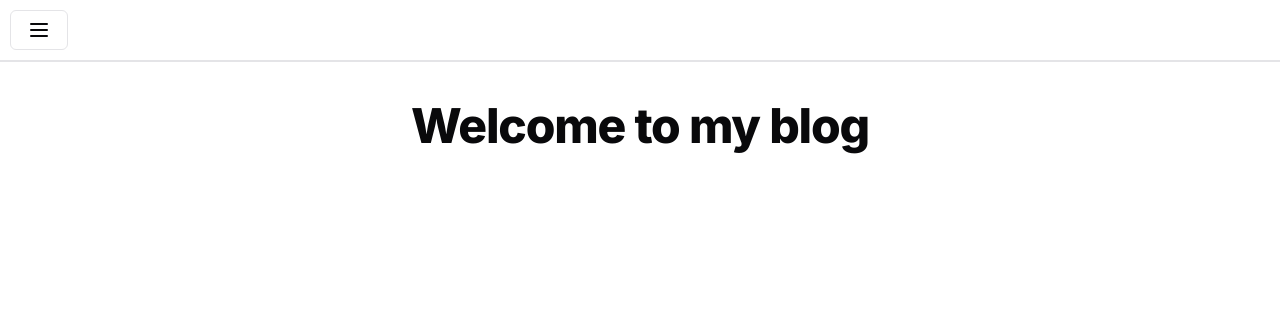
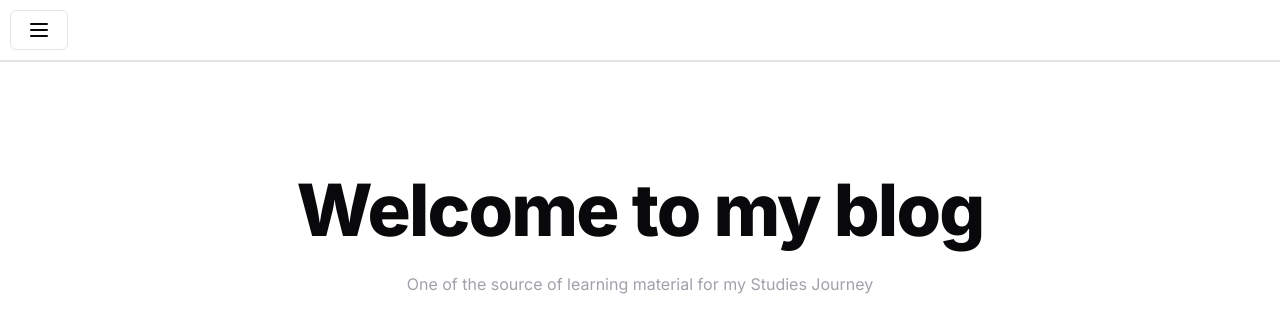
Before and after one commit to apiz23/hafizu-blog, a Next.js app: page / in a window 1280 px wide. Shown: the top 332 px of the page. Built offline with nearby package versions, Linux system fonts and the light colour scheme.

Commit message:
add new title

```diff
--- a/app/folder/page.tsx
+++ b/app/folder/page.tsx
@@ -31,17 +31,20 @@ export default function page() {
 	return (
 		<>
 			{error && <p>Error: {error}</p>}
-			<div className="w-full p-10 my-10 space-x-6 grid grid-cols-1 md:grid-cols-2 border border-white">
+			<div className="min-h-screen w-full p-10 md:space-x-2 grid grid-cols-1 md:grid-cols-2 bg-white dark:bg-black">
 				{levels.map((level) => (
-					<button>
-						<Card key={level.id}>
-							<CardHeader className="text-center p-5">
+					<Card
+						key={level.id}
+						className="dark:hover:text-black hover:bg-zinc-200 md:h-52 h-4/5"
+					>
+						<button>
+							<CardContent className="p-5">
 								<CardTitle className="capitalize tracking-wider">
 									{level.name}
 								</CardTitle>
-							</CardHeader>
-						</Card>
-					</button>
+							</CardContent>
+						</button>
+					</Card>
 				))}
 			</div>
 		</>
--- a/app/layout.tsx
+++ b/app/layout.tsx
@@ -3,6 +3,7 @@ import { Inter as FontSans } from "next/font/google";
 import "./globals.css";
 import Navbar from "@/components/Navbar";
 import { ThemeProvider } from "@/components/theme-provider";
+const imagePath = "/images/left.png";
 
 export const metadata: Metadata = {
 	title: "Hafizu Blog",
--- a/app/page.tsx
+++ b/app/page.tsx
@@ -26,11 +26,15 @@ export default function Home() {
 			<main className="min-h-screen bg-white dark:bg-black">
 				<AnimatePresence mode="wait">{isLoading && <Preloader />}</AnimatePresence>
 				{/* <Landing /> */}
-				<div className="w-full flex justify-center p-10">
-					<h1 className="scroll-m-20 md:text-5xl text-2xl font-extrabold tracking-tight lg:text-5xl">
+				<div className="text-center px-10 pt-28">
+					<h1 className="scroll-m-20 md:text-7xl mc-auto text-4xl font-extrabold tracking-tight">
 						Welcome to my blog
 					</h1>
+					<p className="leading-7 px-10 [&:not(:first-child)]:mt-6 text-zinc-400">
+						One of the source of learning material for my Studies Journey
+					</p>
 				</div>
+
 			</main>
 		</>
 	);
```
Also changed, not shown: public/images/left.png (added), public/images/right.png (added).
